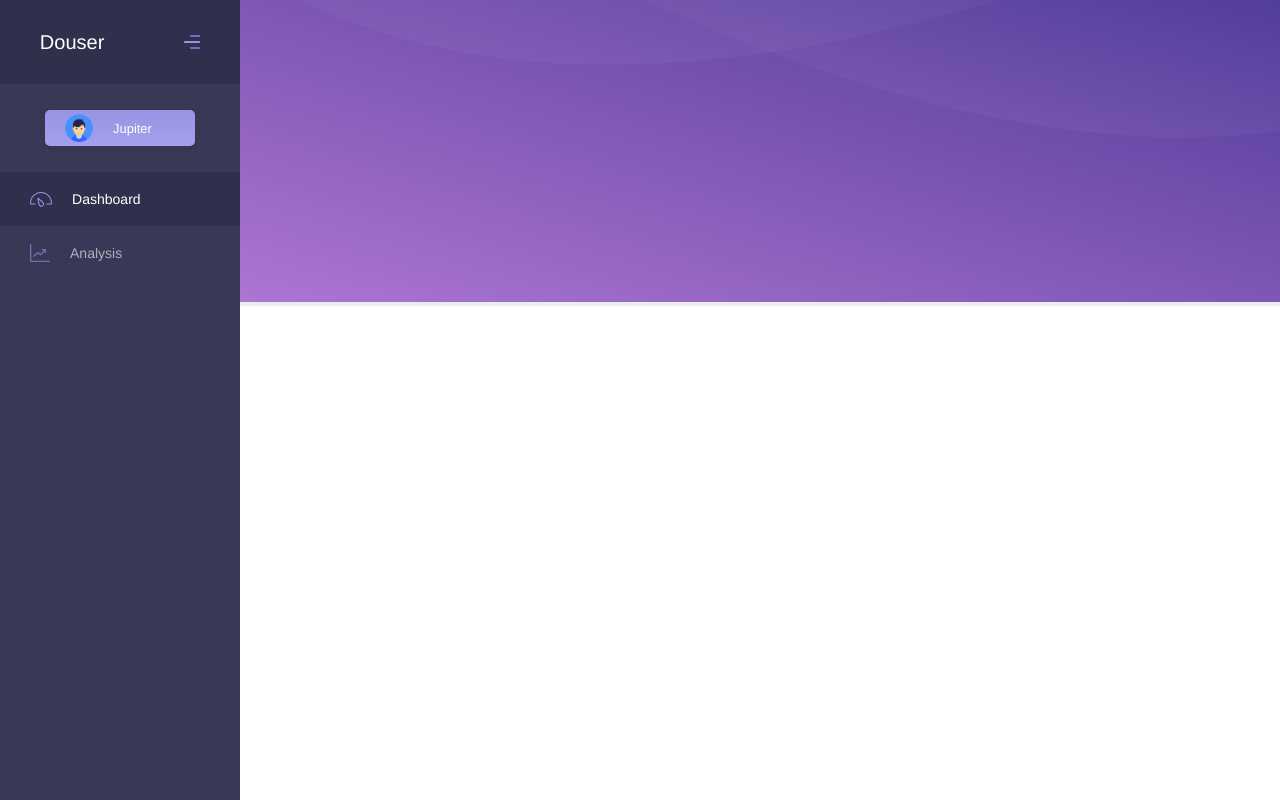
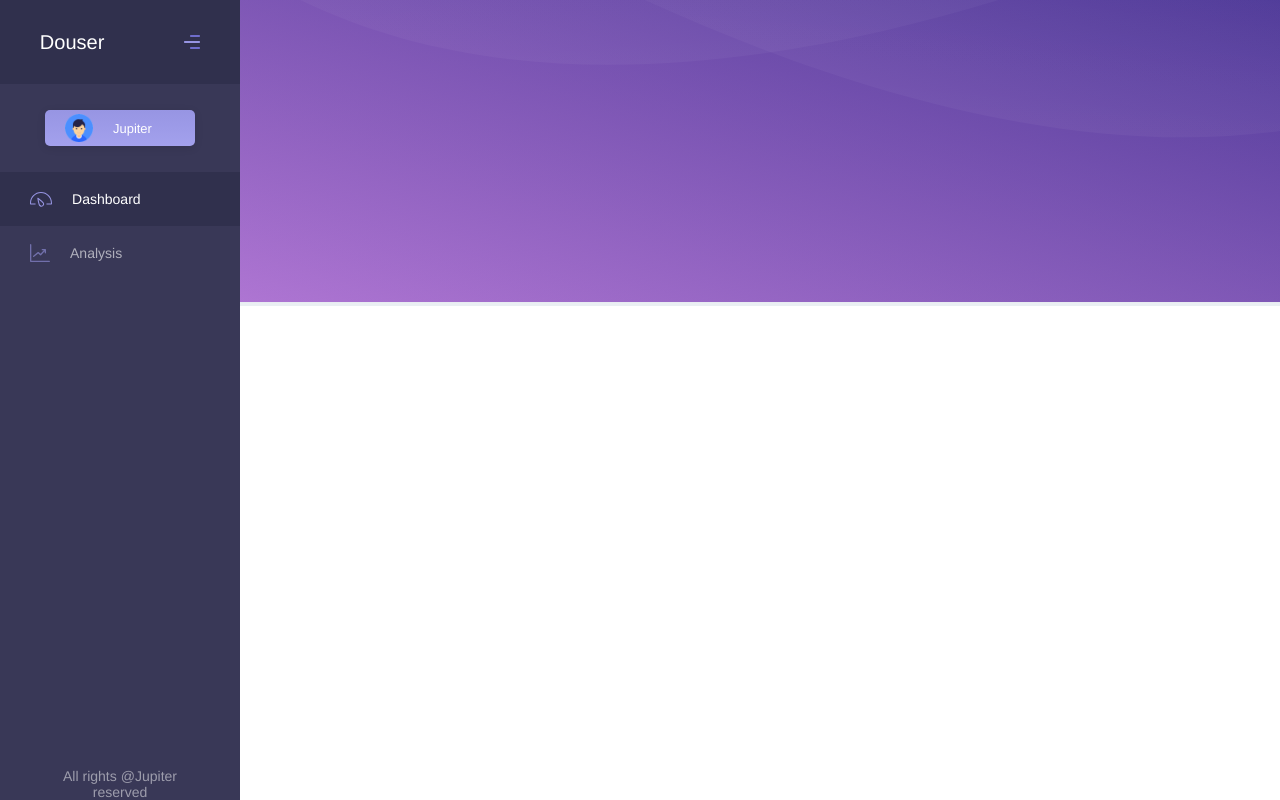
Before and after one commit to steamy/Spider-Web, a Nuxt app: page /admin in a window 1280 px wide. Built offline with nearby package versions, Linux system fonts and the light colour scheme.

Commit message:
admin/index

```diff
--- a/components/LeftSideBar.vue
+++ b/components/LeftSideBar.vue
@@ -16,6 +16,11 @@
                 <p class="desc">{{menu.name}}</p>
             </nuxt-link>
         </section>
+
+        <section id="copyright" class="desc">
+            <p>All rights @Jupiter</p>
+            <p>reserved</p>
+        </section>
     </section>
 </template>
 
@@ -28,9 +33,6 @@ export default {
       menus: Menus
     }
   }
-  // mounted () {
-  //   console.log(this.currentTag)
-  // }
 }
 </script>
 
@@ -106,5 +108,15 @@ export default {
         background-color: #30304D;
     }
 
+    #left-side-bar #copyright {
+        position: absolute;
+        height: fit-content;
+        width: 100%;
+        left: 0;
+        bottom: 0;
+        text-align: center;
+        opacity: 0.5;
+    }
+
 
 </style>
```
